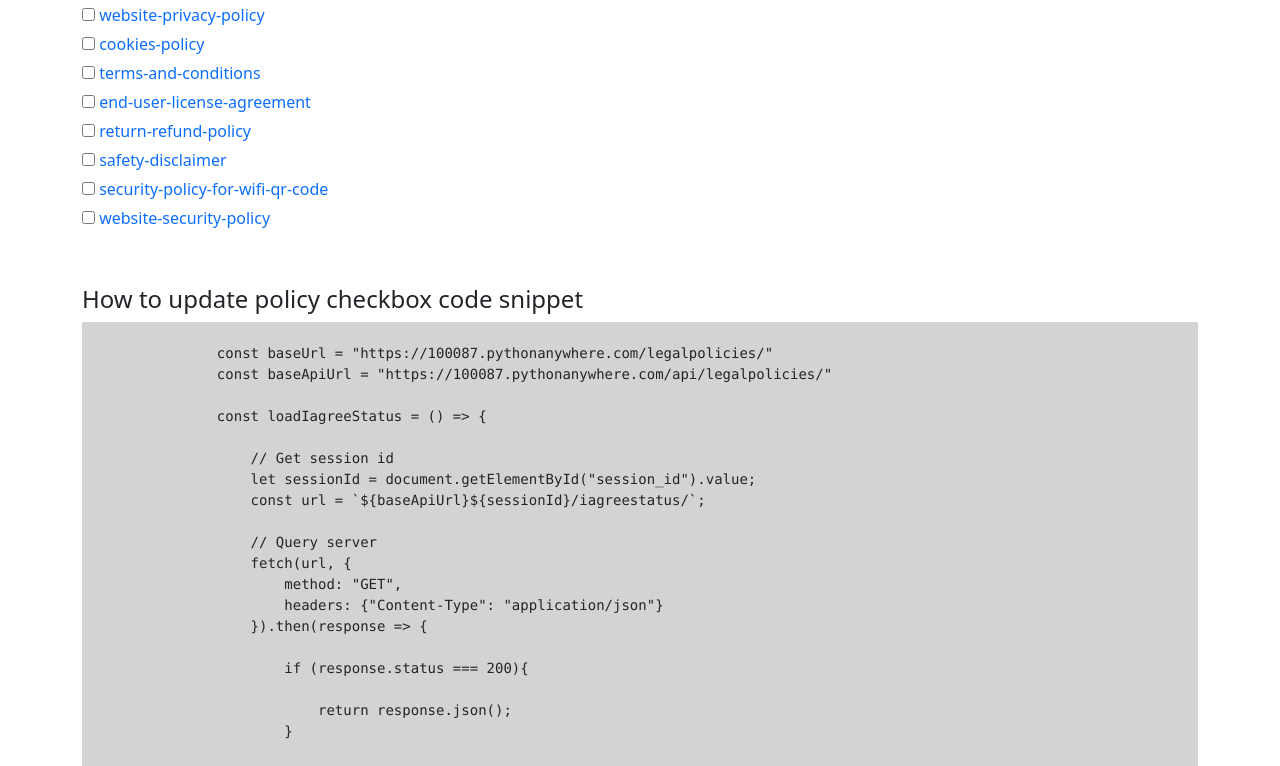
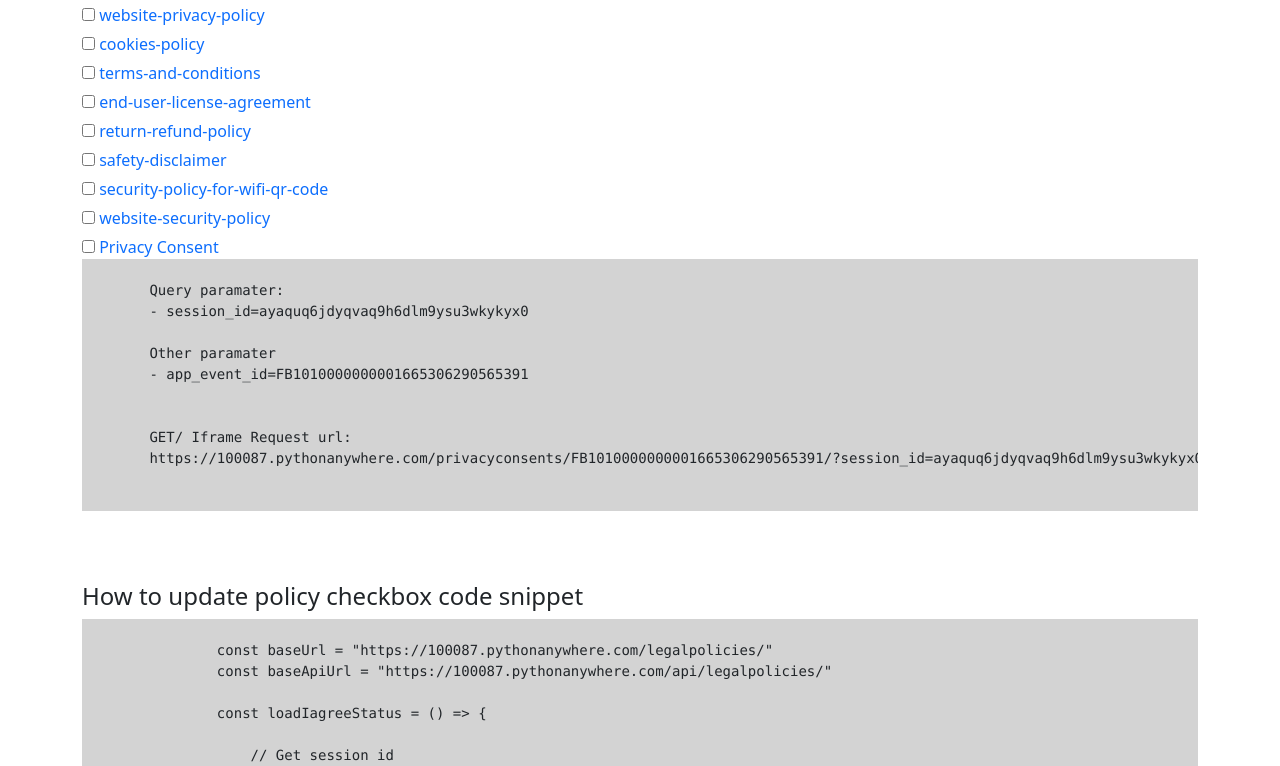
Before and after one commit to LL09-LegalCompliance-dowell/100087-dowelllegalpracticeapi, a Django app: page /legalpolicies/testguides/ in a window 1280 px wide. Shown: the part 939-1705 px from the top of the page. Run offline with Django 4.2, Linux system fonts and the light colour scheme.

Commit message:
Feat: updated testguide

```diff
--- a/templates/testguide/index.html
+++ b/templates/testguide/index.html
@@ -108,6 +108,16 @@
             <label for="website-security-policy"> <a id="website-security-policy-link" href="#">website-security-policy</a></label><br>
         </div>
 
+        <div class="content">
+            <input type="checkbox" id="privacy-consent" value="0">
+            <label for="privacy-consent"> <a id="privacy-consent-link" href="#">Privacy Consent</a></label><br>
+
+            <pre id="privacy-consent-pre" style="background-color: lightgray;">
+
+
+            </pre>
+        </div>
+
 
         <div style="margin-top: 50px;" class="content">
             <h4>How to update policy checkbox code snippet</h4>
@@ -161,6 +171,10 @@
 
 
 
+
+
+
+
     </div>
 </div>
 
@@ -176,6 +190,8 @@
 
     const baseUrl = "https://100087.pythonanywhere.com/legalpolicies/"
     const baseApiUrl = "https://100087.pythonanywhere.com/api/legalpolicies/"
+
+    const basePCUrl = "https://100087.pythonanywhere.com/privacyconsents/"
 
 
     const displayRequestParam = (preId, linkId, policyType) =>{
@@ -212,6 +228,38 @@
         linkEl.setAttribute("href", `${baseUrl}${appEventId}/${policyType}/policies/?redirect_url=${redirectUrl}&session_id=${sessionId}`)
     }
 
+
+    const displayRequestParamPrivacyConsent = () =>{
+
+        const sessionId = document.getElementById("session_id").value;
+        const appEventId = document.getElementById("app_event_id").value;
+        const redirectUrl = document.getElementById("redirect_url").value;
+        const preEl = document.getElementById("privacy-consent-pre");
+        const linkEl = document.getElementById("privacy-consent-link");
+
+
+        localStorage.setItem("redirectUrl", redirectUrl);
+        localStorage.setItem("sessionId", sessionId);
+        localStorage.setItem("appEventId", appEventId);
+
+
+        const content = `
+        Query paramater:
+        - session_id=${sessionId}
+
+        Other paramater
+        - app_event_id=${appEventId}
+
+
+        GET/ Iframe Request url:
+        ${basePCUrl}${appEventId}/?session_id=${sessionId}
+
+        `
+
+        preEl.innerHTML = content;
+        linkEl.setAttribute("href", `${basePCUrl}${appEventId}/?session_id=${sessionId}`)
+    }
+
     const callDisplayRequestParam = () => {
 
         displayRequestParam("app-privacy-policy-pre", "mobile-app-privacy-policy-summary-link", "mobile-app-privacy-policy-summary");
@@ -225,6 +273,8 @@
         displayRequestParam("app-privacy-policy-pre", "security-policy-for-wifi-qr-code-link", "security-policy-for-wifi-qr-code");
         displayRequestParam("app-privacy-policy-pre", "website-security-policy-link", "website-security-policy");
         displayRequestParam("app-privacy-policy-pre", "app-privacy-policy-link", "app-privacy-policy");
+        displayRequestParamPrivacyConsent();
+
 
     }
 
```
